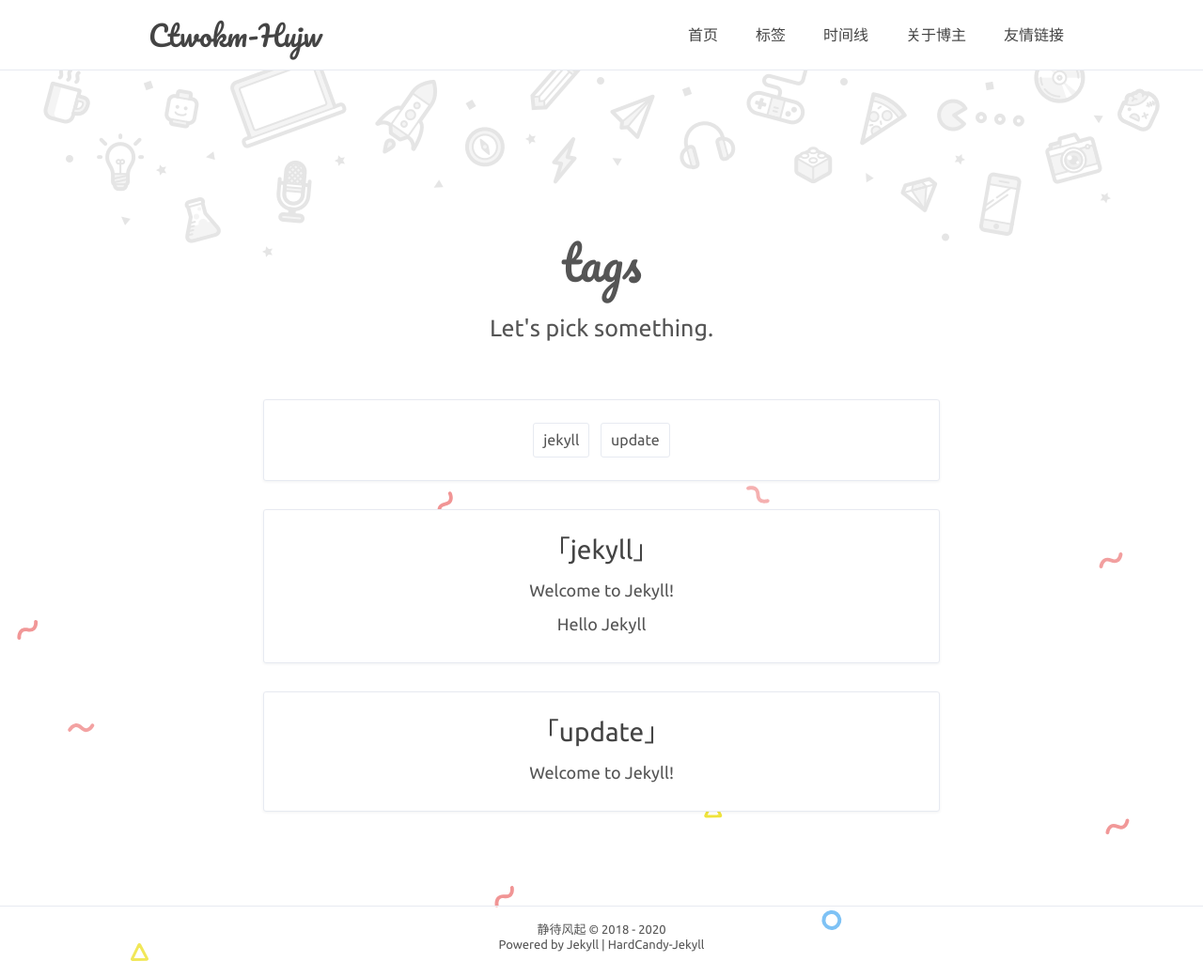
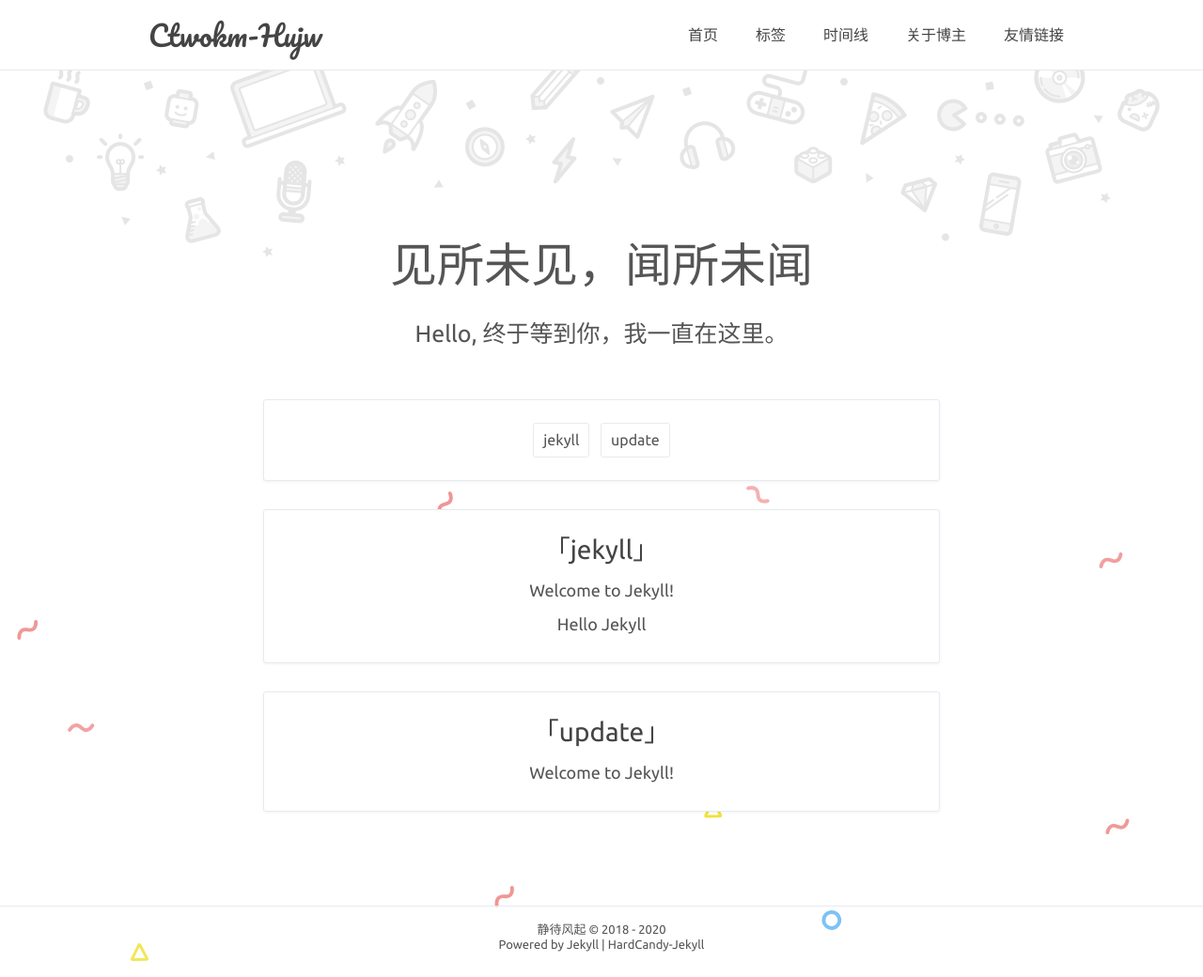
Before and after one commit to Ctwokm/Ctwokm.github.io, a Jekyll site: the page built from tags.html, in a window 1280 px wide. Shown: the whole page at 94% size. Built offline with Jekyll 4.4.1, drawn with Linux system fonts in a browser that asks for light colours; comment, search, counter and statistics services are not loaded.

Commit message:
标签页更新

```diff
--- a/_config.yml
+++ b/_config.yml
@@ -17,7 +17,7 @@ author: true
 name: '胡金武'
 NickName: 'Ctwokm'
 webtitle: 'Ctwokm-Hujw'
-bio: 'your awesome bio'
+bio: '在逆境中，智者知难而进，愚者消沉不前。与其相信依靠别人，不如相信依靠自己，那些看似到不了的未来，都会成为你经历过的云淡风轻！不要失去希望，你永远不知道明天会带来什么。很多事犹如天气，慢慢热或者渐渐冷，等到惊悟，已过了一季。趁年青，趁梦想还在，想去的地方，现在就去。想做的事情，现在就做。'
 about: true
 aboutyou: 'your introduction'
 portraits: '/assets/profile.jpeg' # your portraits image file path
--- a/tags.html
+++ b/tags.html
@@ -1,8 +1,8 @@
 ---
 layout: default
-title: 标签
-page-title: tags
-home-title: Let's pick something.
+title: 博文分类
+page-title: 见所未见，闻所未闻
+home-title: Hello, 终于等到你，我一直在这里。
 description:
 ---
 
```
